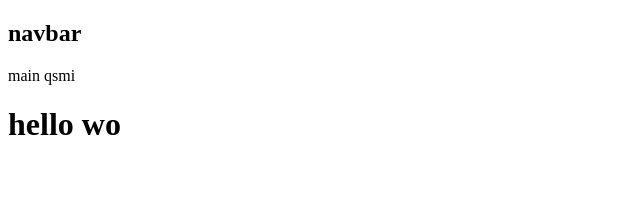
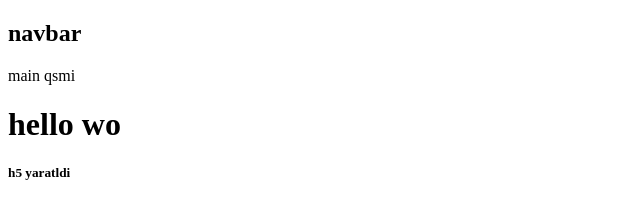
Before and after one commit to SayfiddinIsmoilov/test-demo, a plain HTML site: page index.html in a window 1280 px wide. Shown: the full height of the page, 0-640 px from the left. Drawn offline with Linux system fonts and the light colour scheme.

Commit message:
h5 qoshldi

```diff
--- a/index.html
+++ b/index.html
@@ -12,5 +12,6 @@
     </nav>
     <main>main qsmi</main>
     <h1>hello wo</h1>
+    <h5>h5 yaratldi</h5>
 </body>
 </html>
```
